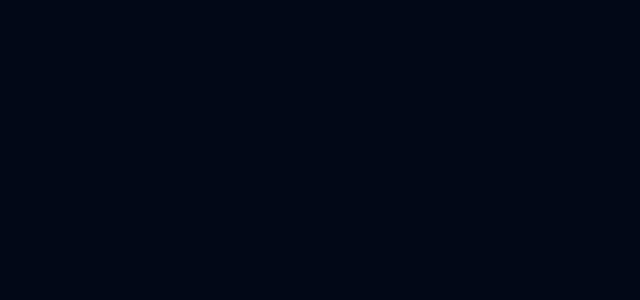
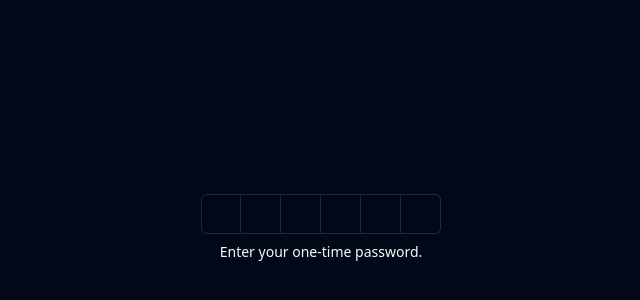
Before and after one commit to sammy429b/UserAuthSys, a React (Vite) app in the folder Client/: page /otp in a window 1280 px wide. Before the commit this address had no page. Shown: the part 176-476 px from the top of the page, without its empty margins (319-959 px from the left). Built offline with nearby package versions, Linux system fonts and the light colour scheme.

Commit message:
otp page added

```diff
--- a/Client/package.json
+++ b/Client/package.json
@@ -17,6 +17,7 @@
     "axios": "^1.6.8",
     "class-variance-authority": "^0.7.0",
     "clsx": "^2.1.1",
+    "input-otp": "^1.2.4",
     "lucide-react": "^0.376.0",
     "react": "^18.2.0",
     "react-dom": "^18.2.0",
--- a/Client/src/App.tsx
+++ b/Client/src/App.tsx
@@ -5,18 +5,20 @@
 import ChangePassword from "./pages/ChangePassword"
 import Main from "./pages/Main"
 import PrivateRoute from "./utils/PrivateRoute"
+import OTP from "./pages/OTP"
 function App() {
   return (
     <>
       <BrowserRouter>
         <Routes>
           <Route path="/" element={<Login />}></Route>
+          <Route path="/register" element={<Register />}></Route>
           <Route element={<PrivateRoute />}>
             <Route path="/main" element={<Main/>}></Route>
+          </Route>
             <Route path="/password/change" element={<ChangePassword />}></Route>
             <Route path="/password/reset" element={<ForgotPassword />}></Route>
-          </Route>
-          <Route path="/register" element={<Register />}></Route>
+            <Route path="/otp" element={<OTP />}></Route>
         </Routes>
       </BrowserRouter>
     </>
--- /dev/null
+++ b/Client/src/components/ui/input-otp.tsx
@@ -0,0 +1,69 @@
+import * as React from "react"
+import { OTPInput, OTPInputContext } from "input-otp"
+import { Dot } from "lucide-react"
+
+import { cn } from "@/lib/utils"
+
+const InputOTP = React.forwardRef<
+  React.ElementRef<typeof OTPInput>,
+  React.ComponentPropsWithoutRef<typeof OTPInput>
+>(({ className, containerClassName, ...props }, ref) => (
+  <OTPInput
+    ref={ref}
+    containerClassName={cn(
+      "flex items-center gap-2 has-[:disabled]:opacity-50",
+      containerClassName
+    )}
+    className={cn("disabled:cursor-not-allowed", className)}
+    {...props}
+  />
+))
+InputOTP.displayName = "InputOTP"
+
+const InputOTPGroup = React.forwardRef<
+  React.ElementRef<"div">,
+  React.ComponentPropsWithoutRef<"div">
+>(({ className, ...props }, ref) => (
+  <div ref={ref} className={cn("flex items-center", className)} {...props} />
+))
+InputOTPGroup.displayName = "InputOTPGroup"
+
+const InputOTPSlot = React.forwardRef<
+  React.ElementRef<"div">,
+  React.ComponentPropsWithoutRef<"div"> & { index: number }
+>(({ index, className, ...props }, ref) => {
+  const inputOTPContext = React.useContext(OTPInputContext)
+  const { char, hasFakeCaret, isActive } = inputOTPContext.slots[index]
+
+  return (
+    <div
+      ref={ref}
+      className={cn(
+        "relative flex h-10 w-10 items-center justify-center border-y border-r border-input text-sm transition-all first:rounded-l-md first:border-l last:rounded-r-md",
+        isActive && "z-10 ring-2 ring-ring ring-offset-background",
+        className
+      )}
+      {...props}
+    >
+      {char}
+      {hasFakeCaret && (
+        <div className="pointer-events-none absolute inset-0 flex items-center justify-center">
+          <div className="h-4 w-px animate-caret-blink bg-foreground duration-1000" />
+        </div>
+      )}
+    </div>
+  )
+})
+InputOTPSlot.displayName = "InputOTPSlot"
+
+const InputOTPSeparator = React.forwardRef<
+  React.ElementRef<"div">,
+  React.ComponentPropsWithoutRef<"div">
+>(({ ...props }, ref) => (
+  <div ref={ref} role="separator" {...props}>
+    <Dot />
+  </div>
+))
+InputOTPSeparator.displayName = "InputOTPSeparator"
+
+export { InputOTP, InputOTPGroup, InputOTPSlot, InputOTPSeparator }
--- a/Client/src/pages/ForgotPassword.tsx
+++ b/Client/src/pages/ForgotPassword.tsx
@@ -10,7 +10,7 @@
                     <h1 className="mb-4 text-center text-2xl">Reset Password</h1>
                     <form className=" flex flex-col gap-y-4" action="">
                         <div className="grid w-full max-w-xl items-center gap-1.5">
-                            <Label htmlFor="password">Password</Label>
+                            <Label htmlFor="password">New Password</Label>
                             <Input type="password" id="password" placeholder="********" />
                         </div>
                         <div className="grid w-full max-w-xl items-center gap-1.5">
--- /dev/null
+++ b/Client/src/pages/OTP.tsx
@@ -0,0 +1,40 @@
+import * as React from "react"
+
+import {
+    InputOTP,
+    InputOTPGroup,
+    InputOTPSlot,
+} from "@/components/ui/input-otp"
+
+export default function OTP() {
+    const [value, setValue] = React.useState("")
+
+    return (
+        <div className="w-full h-screen flex justify-center items-center">
+
+        <div className="space-y-2">
+            <InputOTP
+                maxLength={6}
+                value={value}
+                onChange={(value) => setValue(value)}
+                >
+                <InputOTPGroup>
+                    <InputOTPSlot index={0} />
+                    <InputOTPSlot index={1} />
+                    <InputOTPSlot index={2} />
+                    <InputOTPSlot index={3} />
+                    <InputOTPSlot index={4} />
+                    <InputOTPSlot index={5} />
+                </InputOTPGroup>
+            </InputOTP>
+            <div className="text-center text-sm">
+                {value === "" ? (
+                    <>Enter your one-time password.</>
+                ) : (
+                    <>You entered: {value}</>
+                )}
+            </div>
+        </div>
+     </div>
+    )
+}
```
Also changed, not shown: 1 other file (tests, documents, lock files or other folders).
